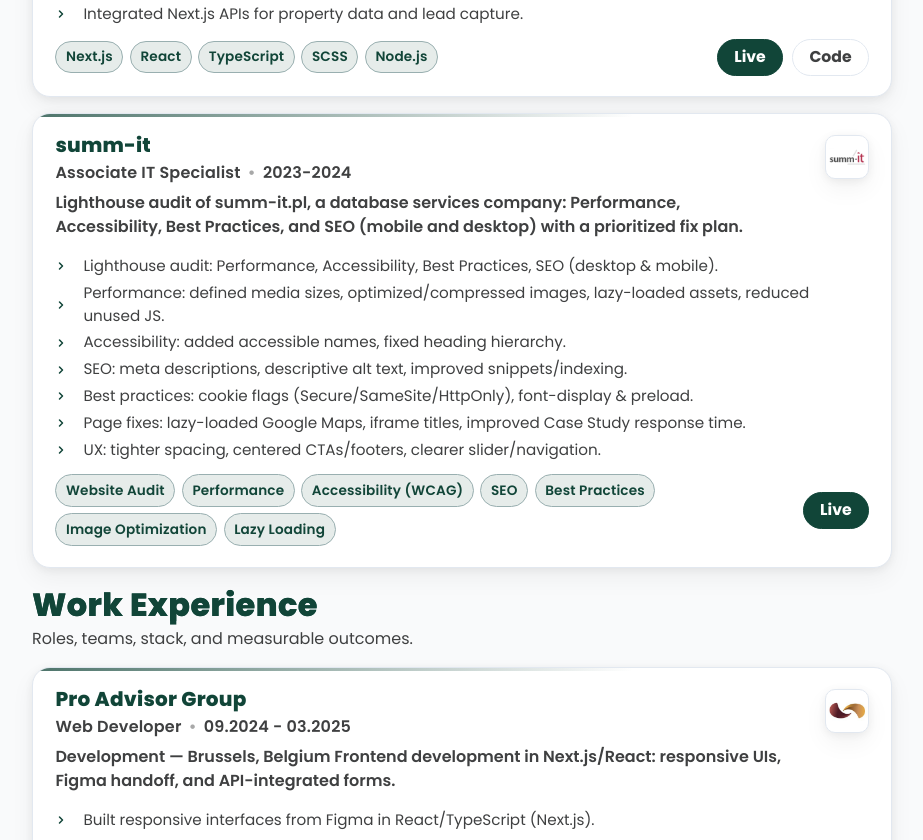
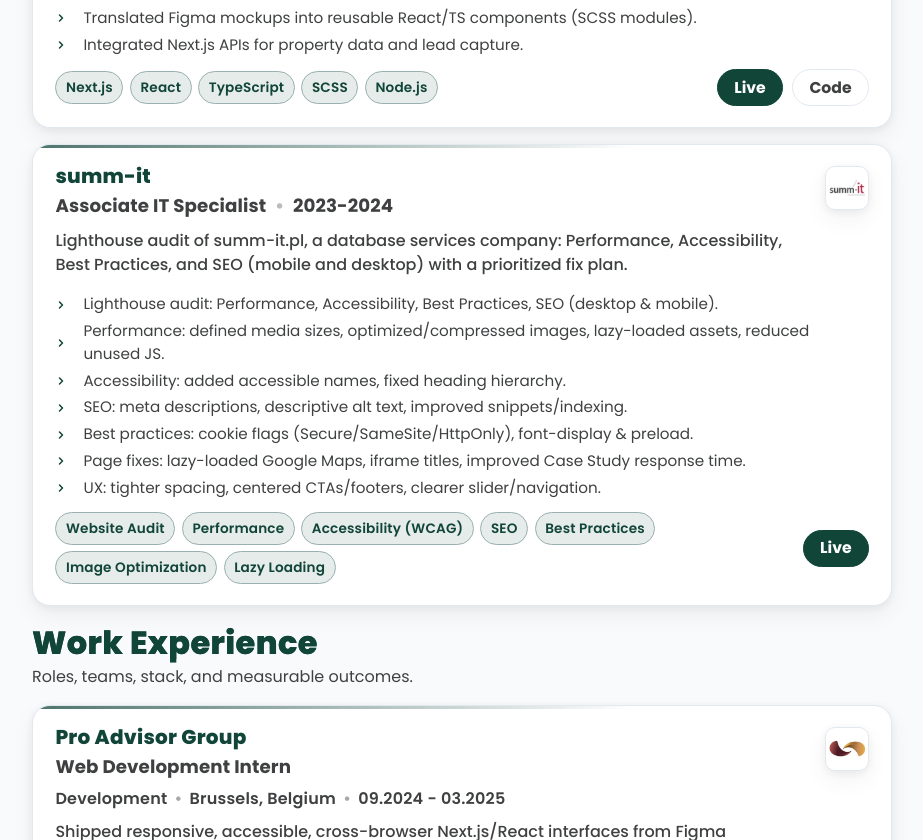
Before and after one commit to GrazynaDachtera/grazynadachtera, a Next.js app: page / in a window 1280 px wide. Shown: the part 1960-2800 px from the top of the page, without its empty margins (178-1101 px from the left). Built offline with nearby package versions, Linux system fonts and the light colour scheme.

Commit message:
changed subtitles font size

```diff
--- a/src/components/Body/WorkExperience/WorkExperience.scss
+++ b/src/components/Body/WorkExperience/WorkExperience.scss
@@ -112,7 +112,7 @@
 .projectCardHeadText {
   display: flex;
   flex-direction: column;
-  gap: .2rem;
+  gap: .25rem;
   min-width: 0;
 }
 
@@ -185,22 +185,43 @@
   margin: 0;
   display: inline-flex;
   align-items: baseline;
-  gap: .45rem;
+  gap: .55rem;
   flex-wrap: wrap;
+ font-size: clamp(.98rem, .96rem + .40vw, 1.14rem);
+  font-weight: 700;
+  letter-spacing: .005em;
+  color: var(--text);
+}
+
+.projectCardRole { font-weight: 700; }
+
+.projectCardMeta time {
+  font-weight: 700;
+  color: color-mix(in srgb, var(--text) 85%, $textMeta);
+}
+
+.projectCardContext {
+  margin: 0;
   color: $textMeta;
   font-size: clamp(.9rem, .88rem + .15vw, 1.02rem);
   font-weight: 600;
   letter-spacing: .0125em;
+  display: inline-flex;
+  align-items: baseline;
+  gap: .45rem;
+  flex-wrap: wrap;
 }
 
-.projectCardDot { opacity: .45; }
+.projectCardContext .projectCardDot { opacity: .45; }
+
+.projectCardDot { opacity: .35; }
 
 .projectCardSummary {
-  margin: .15rem 0 0;
-  color: $textMeta;
+  margin: .3rem 0 0;
+  color: var(--text);
   font-size: var(--summary-size);
   line-height: var(--summary-lh);
-  font-weight: 600;
+  font-weight: 500;
 }
 
 .projectCardContent { min-height: 0; }
--- a/src/components/Body/WorkExperience/WorkExperience.tsx
+++ b/src/components/Body/WorkExperience/WorkExperience.tsx
@@ -32,16 +32,17 @@
   e({
     company: "Pro Advisor Group",
     companyUrl: "https://globalproperty-group.com/",
-    role: "Web Developer",
+    role: "Web Development Intern",
     team: "Development",
     location: "Brussels, Belgium",
     period: "09.2024 - 03.2025",
     summary:
-      "Frontend development in Next.js/React: responsive UIs, Figma handoff, and API-integrated forms.",
+      "Shipped responsive, accessible, cross-browser Next.js/React interfaces from Figma designs; integrated an API-backed contact form with client-side validation, and contributed to code reviews and reusable components.",
     tags: ["React", "TypeScript", "Next.js", "SCSS", "APIs", "Figma"],
     highlights: [
       "Built responsive interfaces from Figma in React/TypeScript (Next.js).",
       "Integrated forms with APIs for data submission and validation.",
+      "Participated in code reviews to improve code quality and consistency.",
       "Delivered globalproperty-group.com UI with cross-browser compatibility.",
     ],
     order: 1,
@@ -240,23 +241,41 @@
 
                     <p className="projectCardMeta">
                       <span className="projectCardRole">{x.role}</span>
+                    </p>
+
+                    {(x.team || x.location || x.period) && (
+                      <p className="projectCardContext" role="text">
+                        {x.team && (
+                          <span className="projectCardTeam">{x.team}</span>
+                        )}
+                        {x.team && (x.location || x.period) && (
                           <span aria-hidden="true" className="projectCardDot">
                             •
                           </span>
+                        )}
+                        {x.location && (
+                          <span className="projectCardLocation">
+                            {x.location}
+                          </span>
+                        )}
+                        {x.location && x.period && (
+                          <span aria-hidden="true" className="projectCardDot">
+                            •
+                          </span>
+                        )}
+                        {x.period && (
                           <time itemProp="datePublished" dateTime={x.period}>
                             {x.period}
                           </time>
+                        )}
                       </p>
+                    )}
 
                     <p
                       id={summaryId}
                       className="projectCardSummary"
                       itemProp="description"
                     >
-                      {[
-                        x.team ? `${x.team}` : "",
-                        x.location ? ` — ${x.location}` : "",
-                      ].join("")}{" "}
                       {x.summary}
                     </p>
                   </div>
```
Lines whose indentation alone changed are shown as unchanged.
